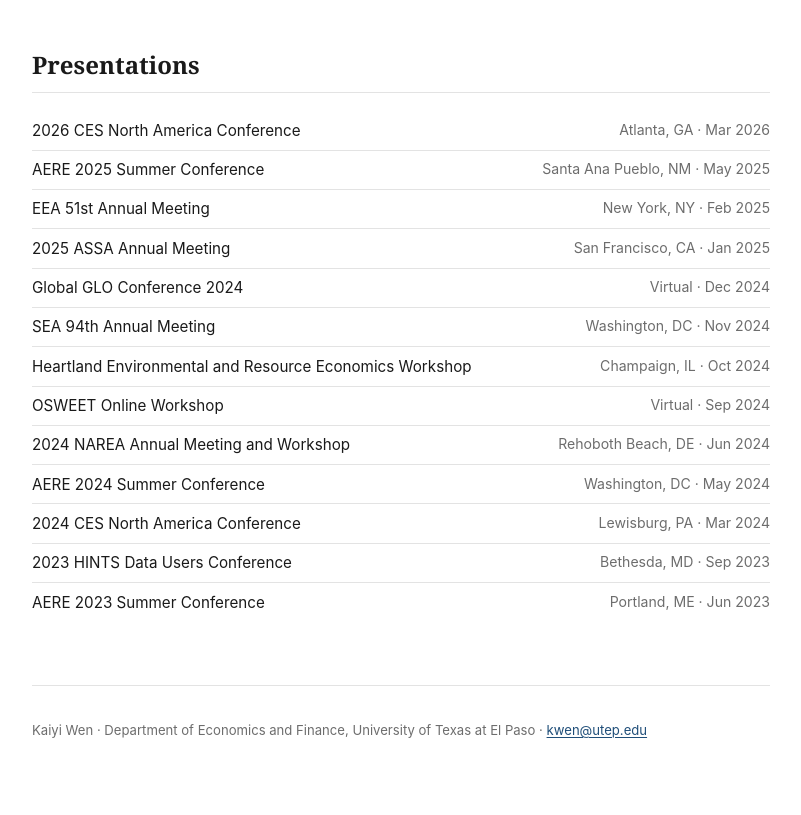
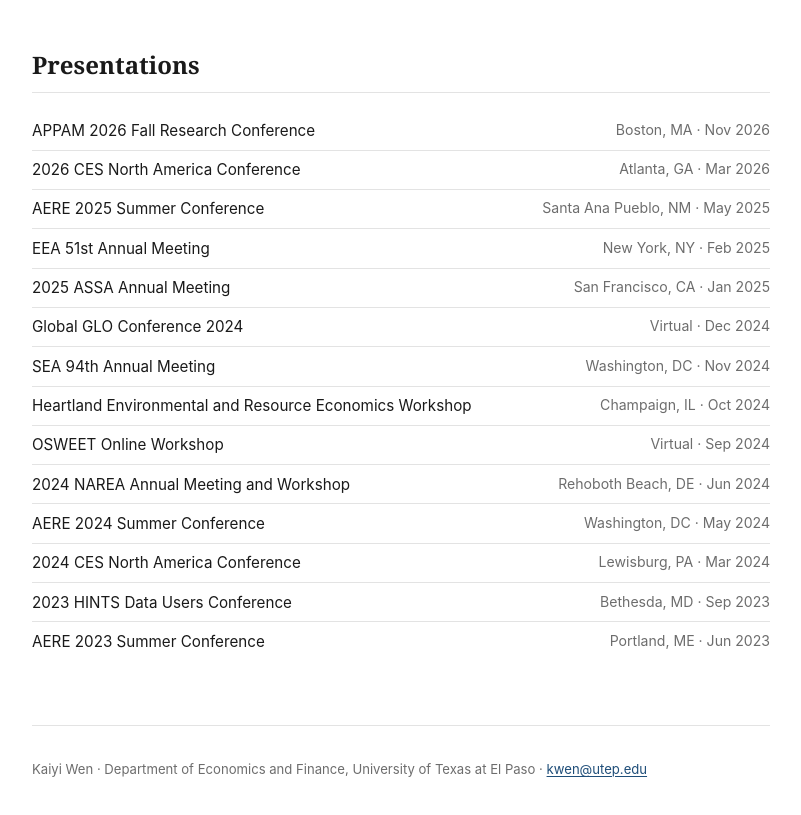
Before and after one commit to KaiyiWen/KaiyiWen.github.io, a plain HTML site: page index.html in a window 1280 px wide. Shown: the part 2897-3712 px from the top of the page, without its empty margins (239-1040 px from the left). Drawn offline with Linux system fonts and the light colour scheme.

Commit message:
Record the APPAM 2026 talk and two conference presentations
Adds APPAM 2026 to the presentations list and notes where the NYPD
reform and opioid papers were presented.

Co-Authored-By: Claude Opus 5 <noreply@anthropic.com>

```diff
--- a/index.html
+++ b/index.html
@@ -198,6 +198,7 @@
         <p class="note"><strong>JEL:</strong> K42; D73; H11; J28 &nbsp;&middot;&nbsp;
         <strong>Keywords:</strong> Police Reform; Public-sector Incentives; Principal-Agent;
         Police Accountability; Workplace Safety; Compstat</p>
+        <p class="venues"><strong>Presented at</strong> APPAM 2026 Fall Research Conference.</p>
       </div>
     </details>
   </div>
@@ -274,6 +275,7 @@
         We estimate direct medical costs of approximately $4 billion, but the total welfare loss is
         far larger once accounting for excess mortality, reduced labor force participation, and
         intergenerational deficits in human capital.</p>
+        <p class="venues"><strong>Presented at</strong> 2026 CES North America Conference.</p>
       </div>
     </details>
   </div>
@@ -326,6 +328,7 @@
 <section id="presentations">
   <h2>Presentations</h2>
   <ul class="conf">
+    <li><span>APPAM 2026 Fall Research Conference</span><span class="when">Boston, MA &middot; Nov 2026</span></li>
     <li><span>2026 CES North America Conference</span><span class="when">Atlanta, GA &middot; Mar 2026</span></li>
     <li><span>AERE 2025 Summer Conference</span><span class="when">Santa Ana Pueblo, NM &middot; May 2025</span></li>
     <li><span>EEA 51st Annual Meeting</span><span class="when">New York, NY &middot; Feb 2025</span></li>
```
